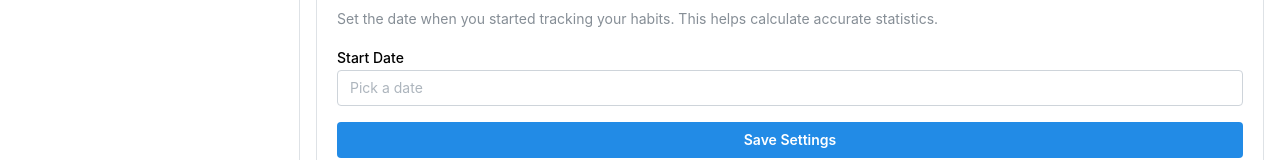
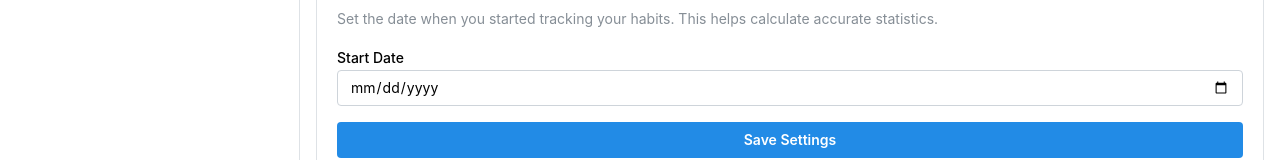
Before and after one commit to leandrocarocca/habit-circle-demo, a Next.js app: page /app/settings in a window 1280 px wide. Shown: the part 190-350 px from the top of the page. Built offline with nearby package versions, Linux system fonts and the light colour scheme; no server answers; the database is empty; sample sign-in values are in the browser's storage.

Commit message:
Replace DateInput with native HTML date input to fix TypeScript errors
- Switched from @mantine/dates DateInput to native HTML5 date input
- Simplified state management with string type instead of Date
- Build verified locally before pushing

```diff
--- a/app/app/settings/page.tsx
+++ b/app/app/settings/page.tsx
@@ -1,12 +1,11 @@
 'use client';
 
 import { useState, useEffect } from 'react';
-import { Title, Paper, Stack, Button, Text } from '@mantine/core';
-import { DateInput } from '@mantine/dates';
+import { Title, Paper, Stack, Button, Text, TextInput } from '@mantine/core';
 import { notifications } from '@mantine/notifications';
 
 export default function SettingsPage() {
-  const [startDate, setStartDate] = useState<Date | null>(null);
+  const [startDate, setStartDate] = useState<string>('');
   const [loading, setLoading] = useState(false);
   const [saving, setSaving] = useState(false);
 
@@ -20,7 +19,7 @@ export default function SettingsPage() {
       const response = await fetch('/api/settings');
       const data = await response.json();
       if (data.tracking_start_date) {
-        setStartDate(new Date(data.tracking_start_date));
+        setStartDate(data.tracking_start_date);
       }
     } catch (error) {
       console.error('Error loading settings:', error);
@@ -36,7 +35,7 @@ export default function SettingsPage() {
         method: 'POST',
         headers: { 'Content-Type': 'application/json' },
         body: JSON.stringify({
-          tracking_start_date: startDate?.toISOString().split('T')[0],
+          tracking_start_date: startDate || null,
         }),
       });
 
@@ -71,13 +70,14 @@ export default function SettingsPage() {
             Set the date when you started tracking your habits. This helps
             calculate accurate statistics.
           </Text>
-          <DateInput
+          <TextInput
             label="Start Date"
-            placeholder="Pick a date"
+            placeholder="YYYY-MM-DD"
+            type="date"
             value={startDate}
-            onChange={(value: Date | null) => setStartDate(value)}
+            onChange={(e) => setStartDate(e.currentTarget.value)}
             disabled={loading}
-            maxDate={new Date()}
+            max={new Date().toISOString().split('T')[0]}
           />
           <Button onClick={handleSave} loading={saving} disabled={loading}>
             Save Settings
```
